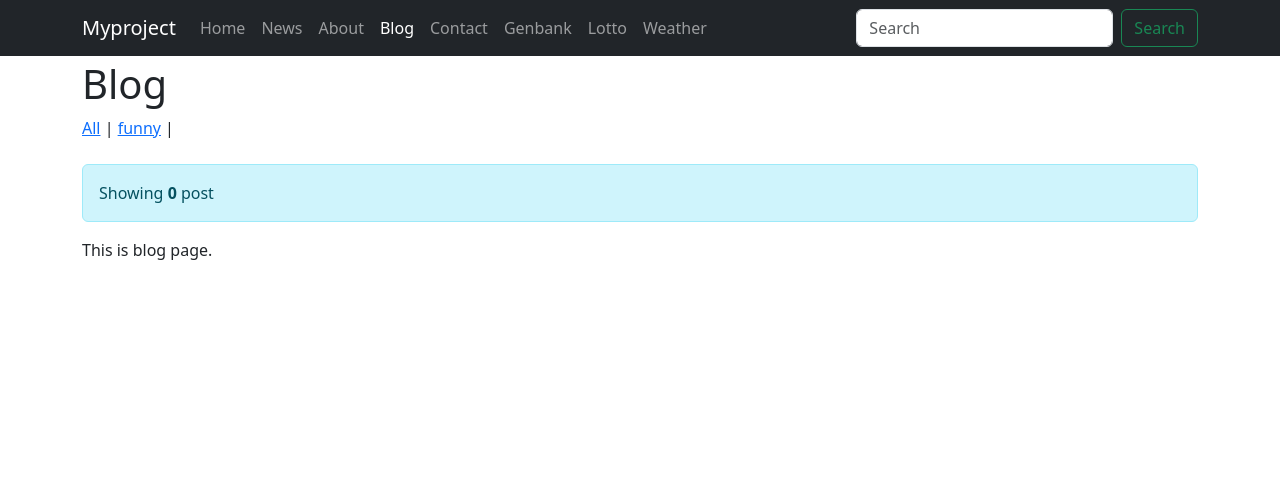
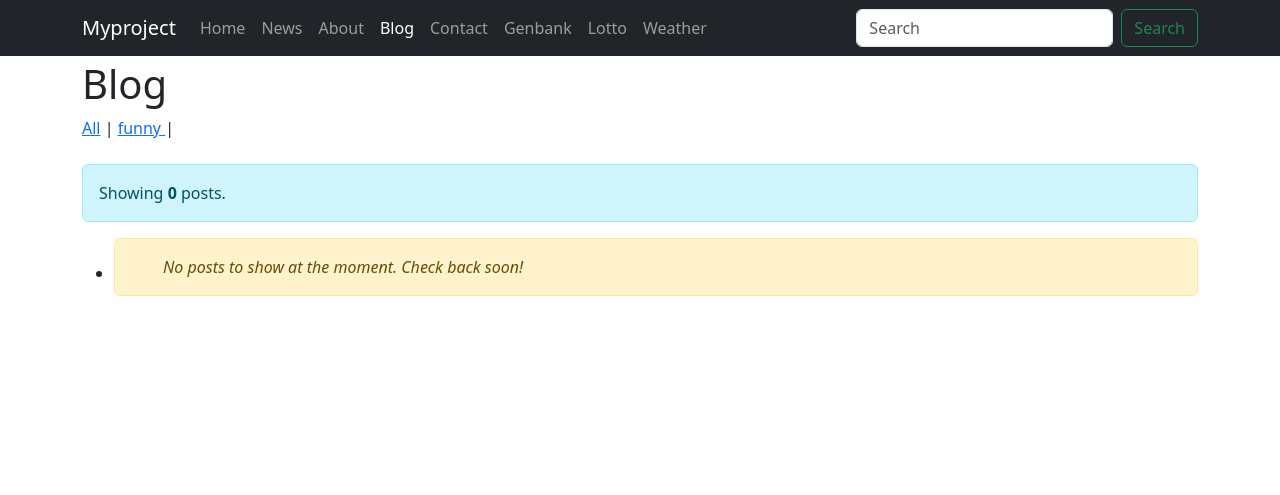
Before and after one commit to MieszkoCharchuta/django, a Django app: page /blog/ in a window 1280 px wide. Shown: the top 495 px of the page. Run offline with Django 5.2, Linux system fonts and the light colour scheme; data comes from the database, SQL or seed files in the repository; both versions use the stored data as it was after the commit; data that the repository does not hold is empty.

Commit message:
Did ex1, now I will update the database (maybe just copy AZ's) and check if everything works

```diff
--- a/blog/templates/blog/post_list.html
+++ b/blog/templates/blog/post_list.html
@@ -3,24 +3,46 @@
 {% block page_title %}Blog{% endblock %}
 {% block nav-link-blog %}active{% endblock %}
 
-
 {% block content %}
   <h1>Blog</h1>
-    <a href="{% url 'blog:post_list_view'  %}" >All</a> |
-    {%  for category in category_list %}
+
+  <!-- Category Links -->
+  <a href="{% url 'blog:post_list_view' %}">All</a> |
+  {% for category in category_list %}
     <a href="{% url 'blog:post_list_category' category.name %}">
-            {{ category.name }}</a> |
+      {{ category.name }}
+    </a> |
   {% endfor %}
   <br><br>
 
+  <!-- Post Count Alert -->
   <div class="alert alert-info" role="alert">
-        Showing <strong> {{ object_list|length }} </strong>post
+    Showing <strong>{{ object_list|length }}</strong> posts.
   </div>
 
-    <p>This is blog page.</p>
-    {% for post in object_list %}
-        <a href="{% url 'blog:post_detail_view' post.id %}"><h2>{{ post.title|title }}</h2></a>
-        <p>{{ post.body}}</p>
-    {% endfor  %}
+  <!-- Posts List -->
+  <ul>
+    {% for obj in object_list %}
+      <li>
+        <h3>
+          <a href="{% url 'blog:post_detail_view' obj.id %}">{{ obj.title|title }}</a>
+        </h3>
+        <p>{{ obj.body|truncatewords:2 }}</p>
+        <p>{{ obj.date_create }} ({{ obj.date_create|timesince }} ago)</p>
+      </li>
+    {% empty %}
+      <!-- Fancy "No posts to show" Message -->
+      <li>
+        <div class="alert alert-warning d-flex align-items-center" role="alert">
+          <svg class="bi flex-shrink-0 me-2" width="24" height="24" role="img" aria-label="Info:">
+            <use xlink:href="#exclamation-triangle-fill" />
+          </svg>
+          <div>
+            <em>No posts to show at the moment. Check back soon!</em>
+          </div>
+        </div>
+      </li>
+    {% endfor %}
+  </ul>
 
 {% endblock %}
```
Also changed, not shown: db.sqlite3. Lines whose indentation alone changed are shown as unchanged.
